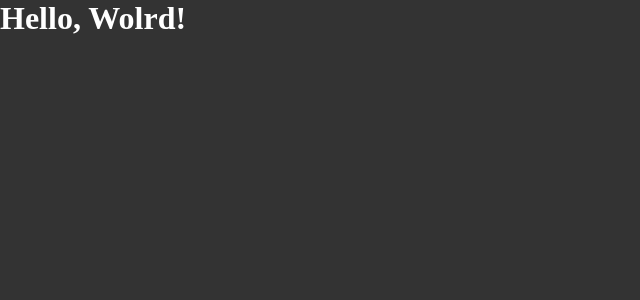
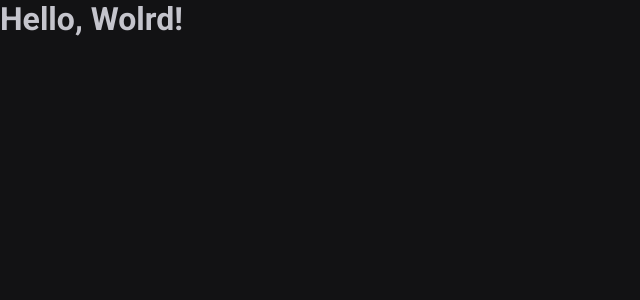
Before and after one commit to rlucasmd/ignite-timer, a React (Vite) app: page / in a window 1280 px wide. Shown: the top 300 px of the page, without its empty margins (0-640 px from the left). Built offline with nearby package versions, Linux system fonts and the light colour scheme.

Commit message:
add: global styles / eslint config

```diff
--- a/index.html
+++ b/index.html
@@ -1,13 +1,20 @@
 <!DOCTYPE html>
-<html lang="en">
+<html lang="pt-BR">
+
 <head>
   <meta charset="UTF-8" />
+  <link rel="preconnect" href="https://fonts.googleapis.com" />
+  <link rel="preconnect" href="https://fonts.gstatic.com" crossorigin />
   <link rel="icon" type="image/svg+xml" href="/vite.svg" />
   <meta name="viewport" content="width=device-width, initial-scale=1.0" />
-    <title>Vite + React + TS</title>
+  <link href="https://fonts.googleapis.com/css2?family=Roboto+Mono:wght@700&family=Roboto:wght@400;700&display=swap"
+    rel="stylesheet" />
+  <title>Ignite-Timer</title>
 </head>
+
 <body>
   <div id="root"></div>
   <script type="module" src="/src/main.tsx"></script>
 </body>
+
 </html>
--- a/package.json
+++ b/package.json
@@ -6,7 +6,8 @@
   "scripts": {
     "dev": "vite",
     "build": "tsc && vite build",
-    "preview": "vite preview"
+    "preview": "vite preview",
+    "lint": "eslint src --ext .ts,.tsx"
   },
   "dependencies": {
     "react": "^18.2.0",
@@ -21,7 +22,9 @@
     "@typescript-eslint/parser": "^5.57.1",
     "@vitejs/plugin-react-swc": "^3.0.0",
     "eslint": "^8.37.0",
+    "eslint-plugin-html": "^7.1.0",
     "eslint-plugin-react": "^7.32.2",
+    "eslint-plugin-react-hooks": "^4.6.0",
     "typescript": "^4.9.3",
     "vite": "^4.2.0"
   }
--- a/src/styles/global.ts
+++ b/src/styles/global.ts
@@ -7,9 +7,20 @@
     box-sizing: border-box;
   }
 
+  :focus {
+    outline: 0;
+    box-shadow: 0 0 0 2px ${props => props.theme["gray-500"]}
+  }
+
   body{
-    background-color: #333;
-    color: #fff;
+    background-color: ${props => props.theme["gray-900"]};
+    color: ${props => props.theme["gray-300"]};
+  }
+
+  body, input, textarea, button {
+    font-family: 'Roboto', sans-serif;
+    font-weight: 400;
+    font-size: 1rem;
   }
 `;
 
--- a/src/styles/themes/default.ts
+++ b/src/styles/themes/default.ts
@@ -1,6 +1,23 @@
 const defaultTheme = {
-  primary: "green",
-  success: "puple"
+  white: "#FFF",
+
+  "gray-100": "#E1E1E6",
+  "gray-300": "#C4C4CC",
+  "gray-400": "#8D8D99",
+  "gray-500": "#7C7C8A",
+  "gray-600": "#323238",
+  "gray-700": "#29292E",
+  "gray-800": "#202024",
+  "gray-900": "#121214",
+
+  "green-300": "#00B37E",
+  "green-500": "#00875F",
+  "green-700": "#015F43",
+
+  "red-500": "#AB222E",
+  "red-700": "#7A1921",
+
+  "yellow-500": "#FBA94C",
 };
 
 export { defaultTheme };
```
Also changed, not shown: .eslintrc.json, 2 other files (tests, documents, lock files or other folders). Lines whose indentation alone changed are shown as unchanged.
